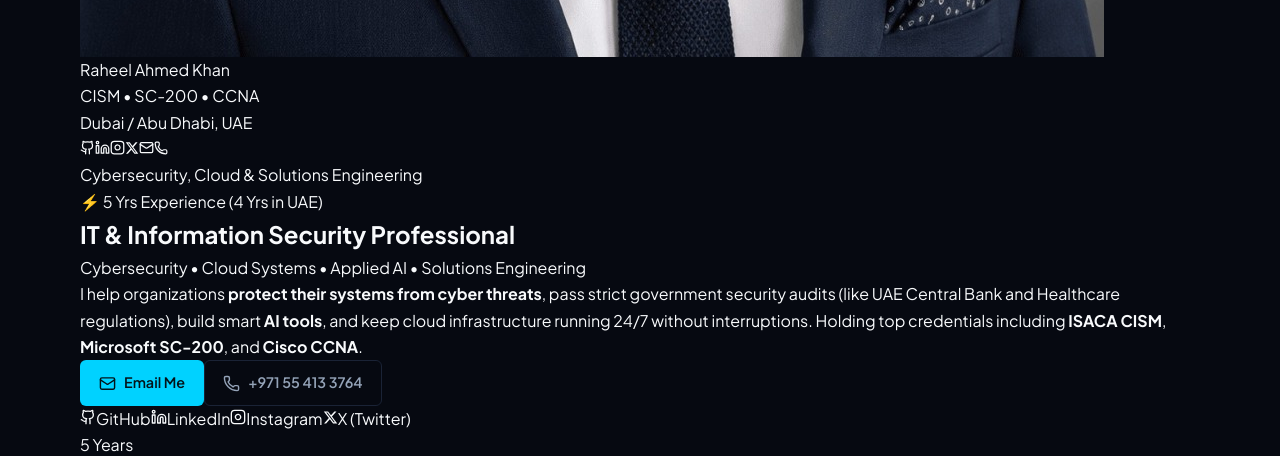
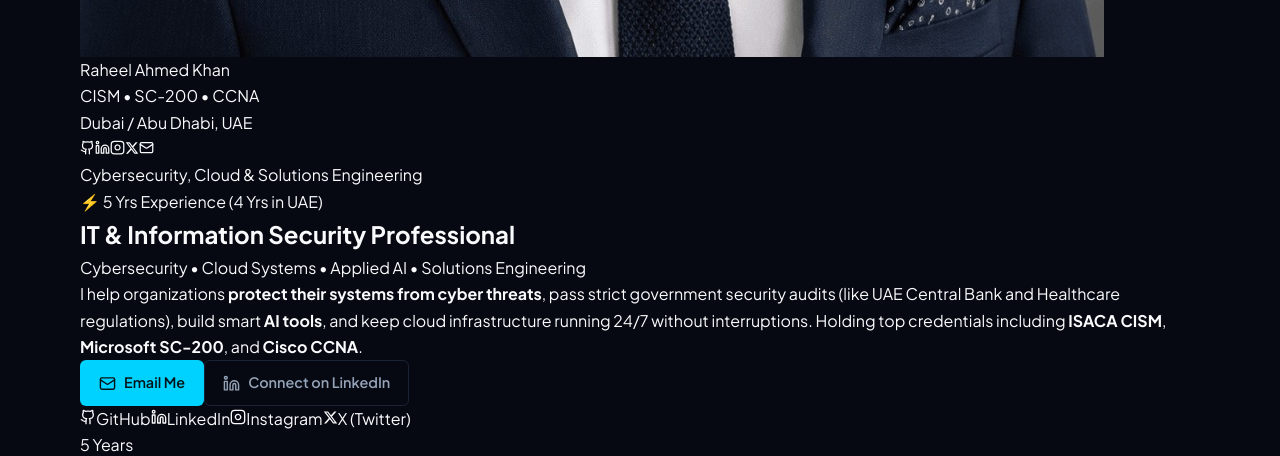
Before and after one commit to Raheel-Khan9/Raheel-Khan9.github.io, a React (Vite) app in the folder client/: page / in a window 1280 px wide. Shown: the part 1020-1476 px from the top of the page. Built offline with nearby package versions, Linux system fonts and the light colour scheme.

Commit message:
Add files via upload

```diff
--- a/client/src/components/Contact.jsx
+++ b/client/src/components/Contact.jsx
@@ -63,12 +63,6 @@
             <span className="icon">✉</span>
             <span className="label">raheelkhan9@outlook.com</span>
           </a>
-
-          {/* 6. Phone */}
-          <a href="tel:+971554133764" className="contact-item">
-            <span className="icon">📞</span>
-            <span className="label">+971 55 413 3764</span>
-          </a>
         </div>
       </div>
     </section>
--- a/client/src/components/Footer.jsx
+++ b/client/src/components/Footer.jsx
@@ -61,12 +61,6 @@
           <a href="mailto:raheelkhan9@outlook.com" title="Email (Outlook)" className="footer-social-link">
             raheelkhan9@outlook.com
           </a>
-          <span className="footer-sep">•</span>
-
-          {/* 6. Phone */}
-          <a href="tel:+971554133764" title="Phone" className="footer-social-link">
-            +971 55 413 3764
-          </a>
         </div>
         <p>© 2026 Raheel Ahmed Khan (CISM, SC-200, CCNA) • Hosted on GitHub Pages</p>
         <p className="footer-sub">Dubai / Abu Dhabi, United Arab Emirates • Open to Global & Regional Roles</p>
--- a/client/src/components/Hero.jsx
+++ b/client/src/components/Hero.jsx
@@ -1,5 +1,5 @@
 import React from 'react';
-import { Mail, Linkedin, Github, Phone } from 'lucide-react';
+import { Mail, Linkedin, Github } from 'lucide-react';
 
 export default function Hero() {
   return (
@@ -82,14 +82,6 @@
               >
                 <Mail size={15} />
               </a>
-              <a
-                href="tel:+971554133764"
-                className="portrait-social-icon"
-                title="Call / WhatsApp"
-                aria-label="Phone"
-              >
-                <Phone size={14} />
-              </a>
             </div>
           </div>
         </div>
@@ -122,9 +114,9 @@
                 <Mail size={17} />
                 Email Me
               </a>
-              <a href="tel:+971554133764" className="btn btn-outline">
-                <Phone size={17} />
-                +971 55 413 3764
+              <a href="https://linkedin.com/in/raheelkhanofficial7" target="_blank" rel="noopener noreferrer" className="btn btn-outline">
+                <Linkedin size={17} />
+                Connect on LinkedIn
               </a>
             </div>
 
```
Also changed, not shown: 2 other files (tests, documents, lock files or other folders).
